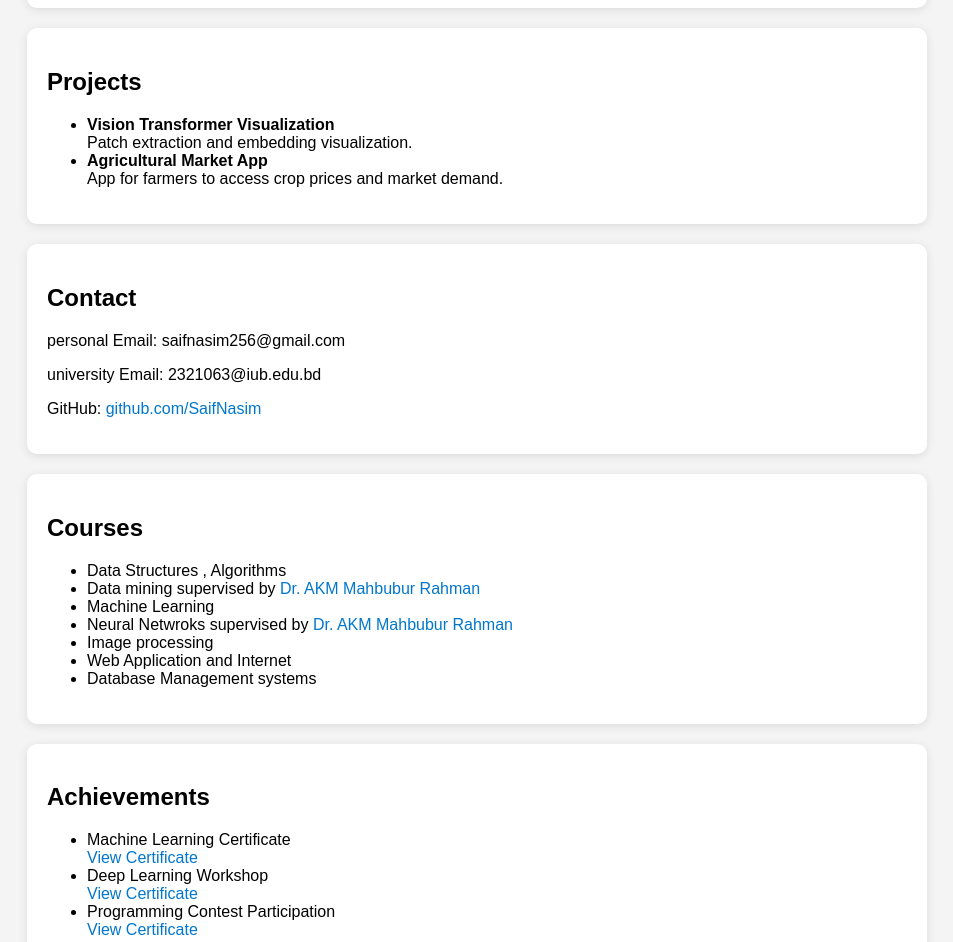
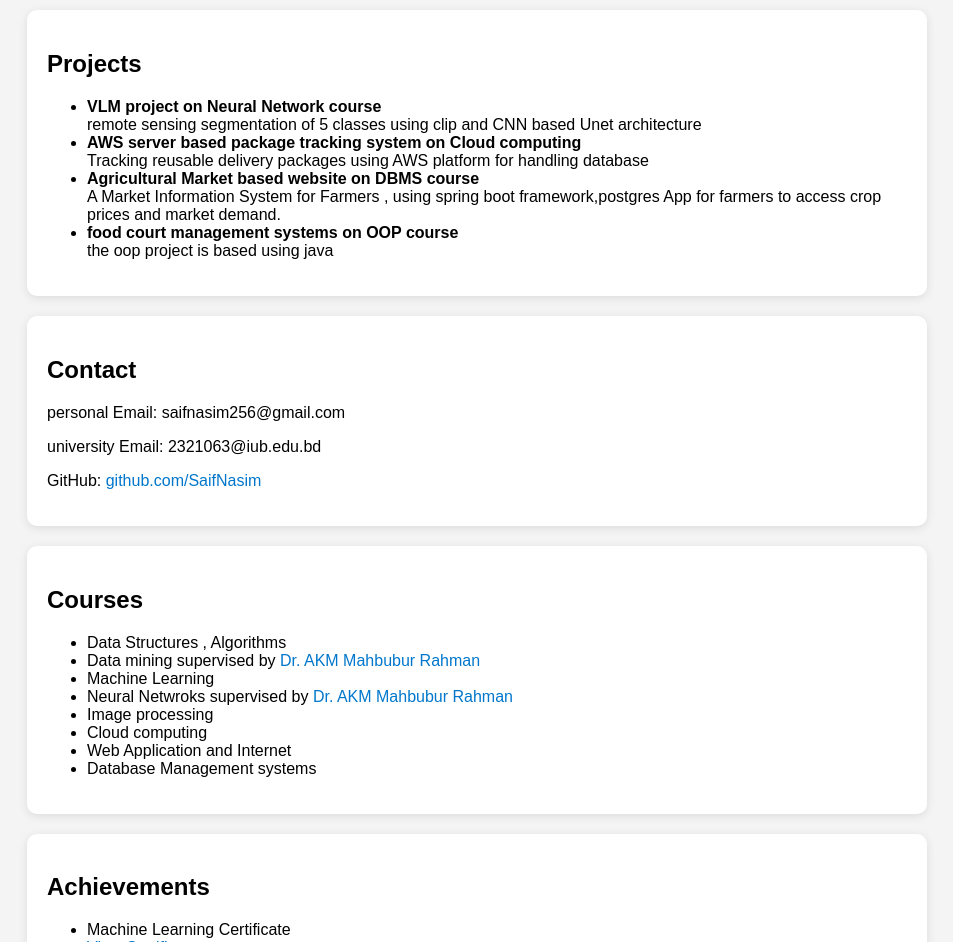
Before and after one commit to SaifNasim/SaifNasim.github.io, a plain HTML site: page index.html in a window 1280 px wide. Shown: the part 774-1716 px from the top of the page, without its empty margins (163-1116 px from the left). Drawn offline with Linux system fonts and the light colour scheme.

Commit message:
Update index.html

```diff
--- a/index.html
+++ b/index.html
@@ -77,10 +77,9 @@ CCDS.AI </a> | looking for MS-research, internships </p>
 
 <p>
 I am a final year CS(Computer Science) student at Independent University, Bangladesh,  interested in AI research, computer vision, and transformer models. My research mainly focus on improving performance vision language models and other down stream tasks of vision models.
-I have worked on various coures porject including AWS server based package tracking system, VLM based remote sensing segmentation using clip and CNN architecture,food court management systems on OOP course,A Market Information System for Farmers on DBMS course.
-Currenty doing my final year project which is an alaysis of social and economical indexes usinf temporal LULC(land use land cover) and NTL(Nighttime Light) on heavy industrial areas of Bangladesh supervised by <a href="https://iub.ac.bd/academics/departments/cse/faculty-and-staff/akmmrahman ">
+I have worked on various coures porject including VLM based remote sensing segmentation using clip and CNN architecture.Currenty doing my final year project which is an alaysis of social and economical indexes usinf temporal LULC(land use land cover) and NTL(Nighttime Light) on heavy industrial areas of Bangladesh supervised by <a href="https://iub.ac.bd/academics/departments/cse/faculty-and-staff/akmmrahman ">
 Dr. AKM Mahbubur Rahman </a>  and <a href="https://juniv.edu/teachers/aminmasudali">
-Dr. Amin Masud Ali </a>. I also colaborate with other RAs at CCDS.AI. Current CGPA is 3.82 out of 4.
+Dr. Amin Masud Ali </a>. I also colaborate with other RAs at CCDS.AI in research . Current CGPA is 3.82 out of 4.
 </p>
 
 </div>
@@ -91,15 +90,26 @@ Dr. Amin Masud Ali </a>. I also colaborate with other RAs at CCDS.AI. Current CG
 <ul>
 
 <li>
-<b>Vision Transformer Visualization</b><br>
-Patch extraction and embedding visualization.
+<b>VLM project on Neural Network course </b><br>
+remote sensing segmentation of 5 classes using clip and CNN based Unet architecture
 </li>
 
 <li>
-<b>Agricultural Market App</b><br>
+<b>AWS server based package tracking system on Cloud computing</b><br>
+Tracking reusable  delivery packages using AWS platform for handling database
+</li>
+
+<li>
+<b>Agricultural Market based website on DBMS course</b><br>
+A Market Information System for Farmers , using spring boot framework,postgres
 App for farmers to access crop prices and market demand.
 </li>
 
+
+<li>
+<b>food court management systems on OOP course</b><br>
+the oop project is based using java
+</li>
 </ul>
 
 </div>
@@ -134,6 +144,8 @@ github.com/SaifNasim
 <li>Neural Netwroks supervised by  <a href="https://iub.ac.bd/academics/departments/cse/faculty-and-staff/akmmrahman "> Dr. AKM Mahbubur Rahman </a> </li>
 
 <li>Image processing </li>
+
+<li>Cloud computing </li>
 
 <li>Web Application and Internet</li>
 
```
